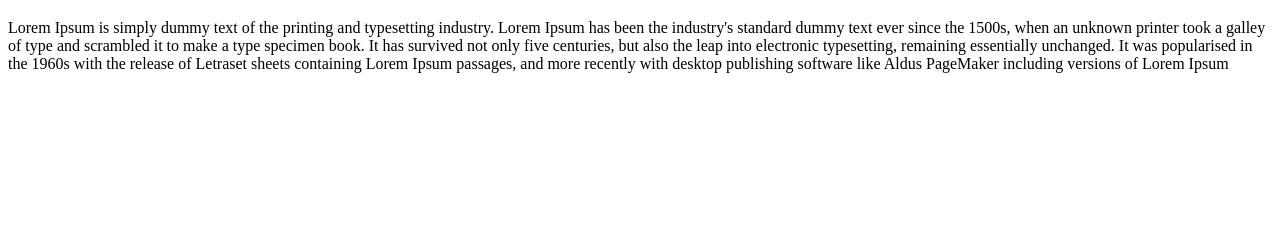
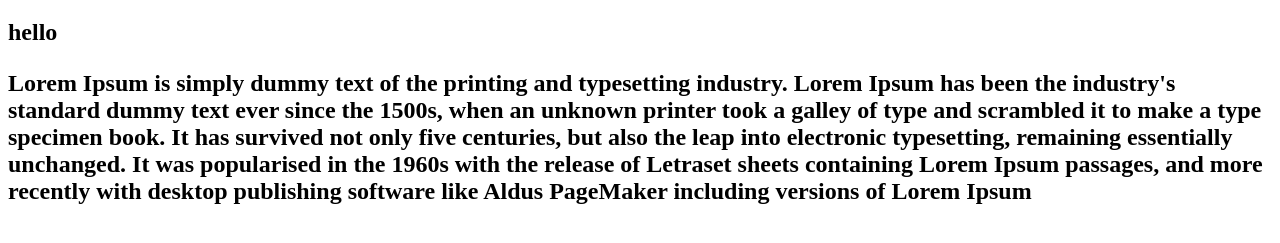
Before and after one commit to hasanali78678/project, a plain HTML site: page about.html in a window 1280 px wide. Shown: the part 61-304 px from the top of the page. Drawn offline with Linux system fonts and the light colour scheme.

Commit message:
Update about.html

```diff
--- a/about.html
+++ b/about.html
@@ -8,6 +8,7 @@
 </head>
 <body>
     <h1>about </h1>
+    <h2>hello<h2/>
     <p>
         Lorem Ipsum is simply dummy text of the printing and typesetting industry. Lorem Ipsum has been the industry's standard dummy text ever since the 1500s, when an unknown printer took a galley of type and scrambled it to make a type specimen book. It has survived not only five centuries, but also the leap into electronic typesetting, remaining essentially unchanged. It was popularised in the 1960s with the release of Letraset sheets containing Lorem Ipsum passages, and more recently with desktop publishing software like Aldus PageMaker including versions of Lorem Ipsum
     </p>
```
